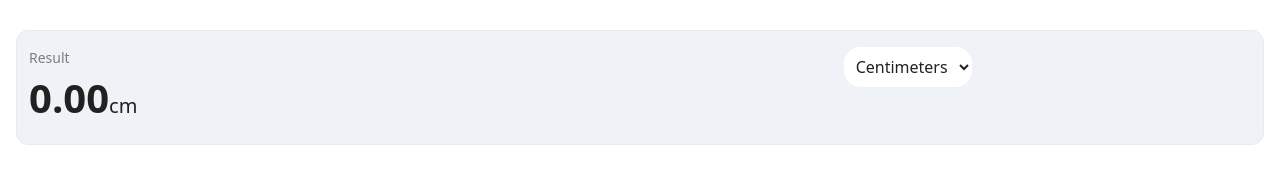
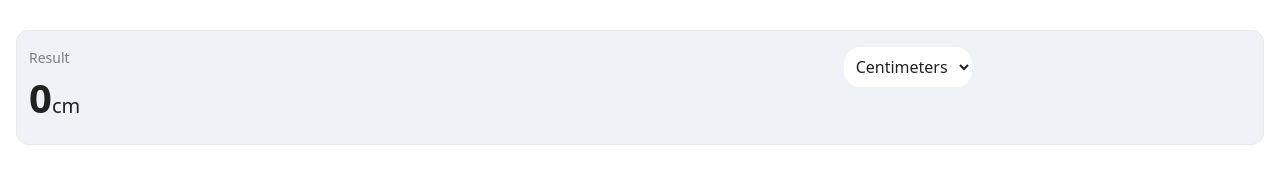
Before and after one commit to Abdulsamad-22/true-size, a Next.js app: page / in a window 1280 px wide. Shown: the part 288-463 px from the top of the page. Built offline with nearby package versions, Linux system fonts and the light colour scheme.

Commit message:
improved the result value formatting

```diff
--- a/src/components/Result.tsx
+++ b/src/components/Result.tsx
@@ -15,6 +15,11 @@ export default function Result({
   setTargetResult,
   convertedValue,
 }: UnitProps) {
+  const formattedValue = new Intl.NumberFormat("en-US", {
+    minimumFractionDigits: convertedValue % 1 === 0 ? 0 : 2,
+    maximumFractionDigits: 2,
+  }).format(convertedValue);
+
   return (
     <div className="bg-[#EFF2F6] border-[1px] border-[#EBEAEA] rounded-[12px] px-[0.75rem] py-[1rem] mb-8">
       <div className="w-full flex items-start">
@@ -34,7 +39,7 @@ export default function Result({
     line-clamp-2
   "
           >
-            {convertedValue.toFixed(2).toLocaleString()}
+            {formattedValue}
             {<span className="text-[1.25rem] font-medium">{targetResult}</span>}
           </div>
         </div>
```
